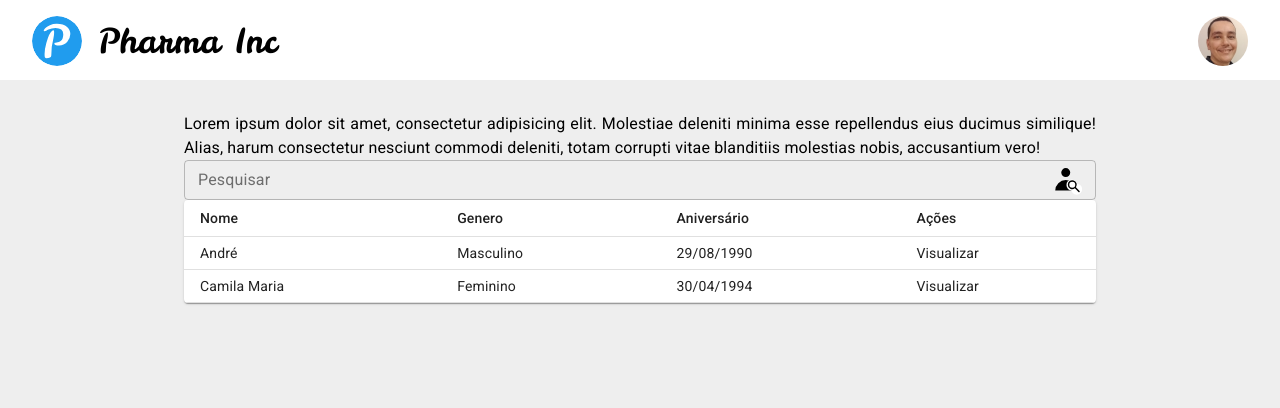
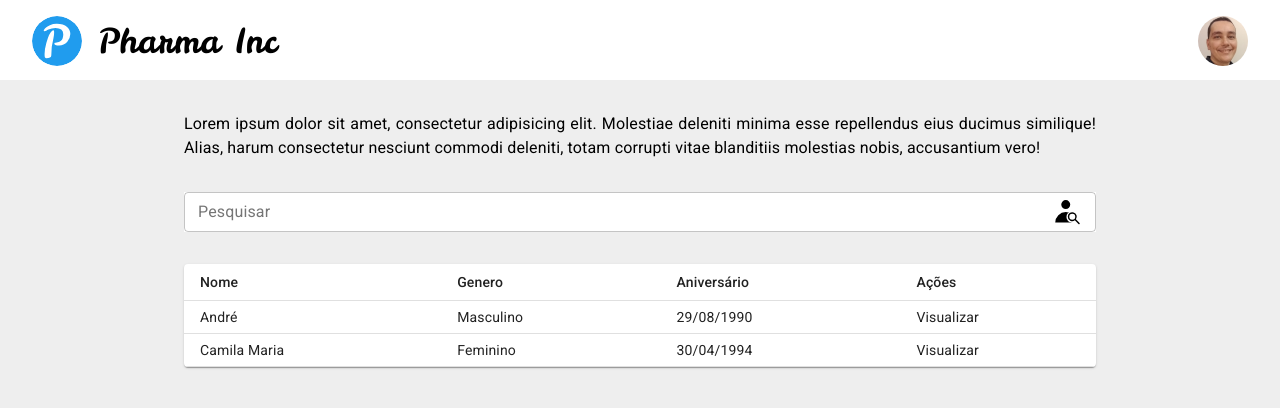
Before and after one commit to MunrraMT/front-end-challenge-2021, a React (Create React App) app: page / in a window 1280 px wide. Shown: the top 408 px of the page. Built offline with nearby package versions, Linux system fonts and the light colour scheme.

Commit message:
Add marginY

```diff
--- a/src/components/SearchInput/index.jsx
+++ b/src/components/SearchInput/index.jsx
@@ -1,9 +1,27 @@
 import { Box, InputAdornment, TextField } from '@material-ui/core';
-import { string } from 'prop-types';
+import { makeStyles } from '@material-ui/styles';
+import { number, string } from 'prop-types';
 
-const SearchInput = ({ label }) => (
+const useStyles = makeStyles(() => ({
+  marginBottom: (props) => ({
+    marginBottom: `${props.marginBottom}rem`,
+  }),
+  marginTop: (props) => ({
+    marginTop: `${props.marginTop}rem`,
+  }),
+  input: {
+    borderColor: '#209cee',
+    backgroundColor: '#ffffff',
+  },
+}));
+
+const SearchInput = ({ label, marginTop, marginBottom }) => {
+  const classes = useStyles({ marginTop, marginBottom });
+
+  return (
     <Box component="section" display="flex" justifyContent="center">
       <TextField
+        className={`${classes.marginBottom} ${classes.marginTop} ${classes.input}`}
         size="small"
         fullWidth
         id="outlined-search"
@@ -20,9 +38,17 @@ const SearchInput = ({ label }) => (
       />
     </Box>
   );
+};
+
+SearchInput.defaultProps = {
+  marginBottom: 0,
+  marginTop: 0,
+};
 
 SearchInput.propTypes = {
   label: string.isRequired,
+  marginBottom: number,
+  marginTop: number,
 };
 
 export default SearchInput;
```
Lines whose indentation alone changed are shown as unchanged.
